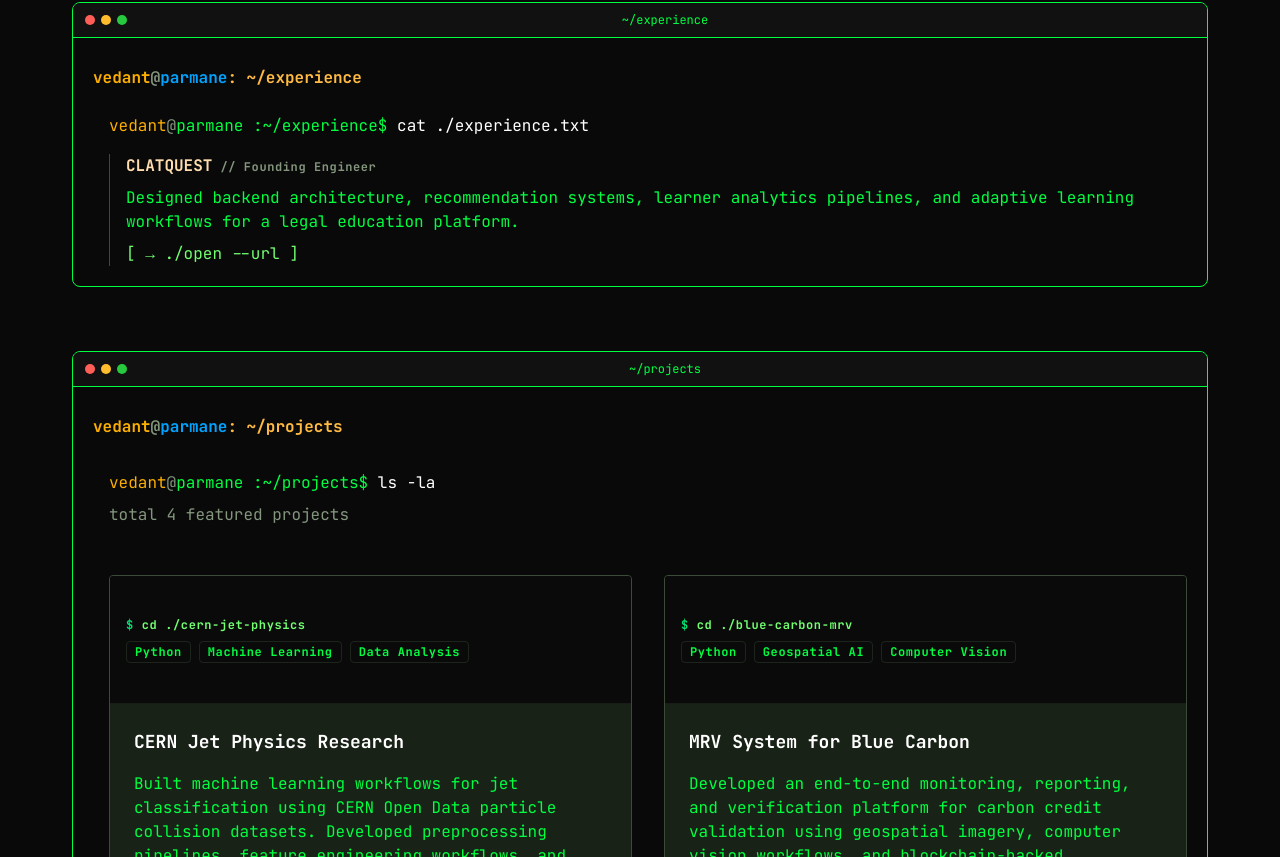
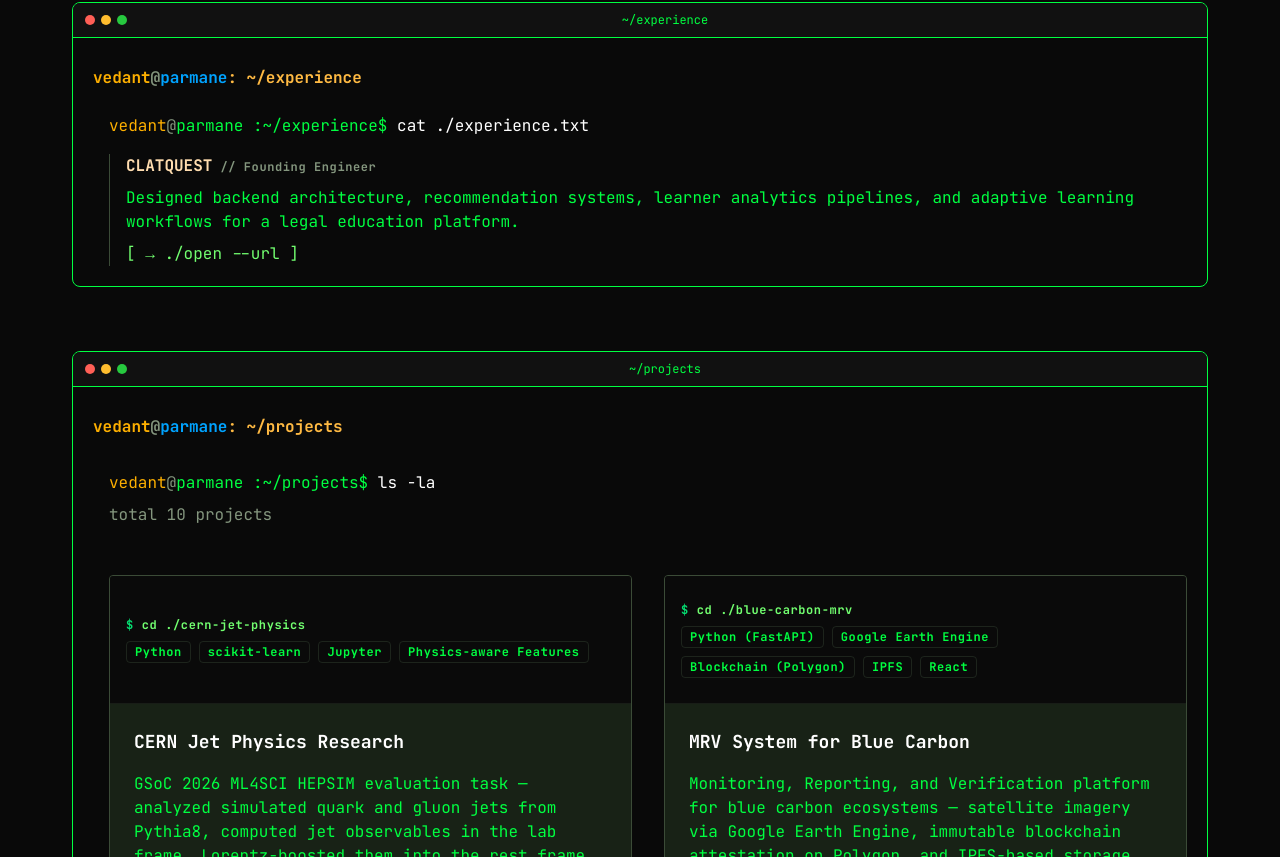
Before and after one commit to narcissus8302-wq/portfolio, a React (Vite) app: page / in a window 1280 px wide. Shown: the part 1943-2800 px from the top of the page. Built offline with nearby package versions, Linux system fonts and the light colour scheme.

Commit message:
feat: list all GitHub repos on portfolio with accurate descriptions and links

```diff
--- a/src/components/ProjectsSection.tsx
+++ b/src/components/ProjectsSection.tsx
@@ -5,8 +5,8 @@ const projects = [
     tag: 'cern-jet-physics',
     title: 'CERN Jet Physics Research',
     description:
-      'Built machine learning workflows for jet classification using CERN Open Data particle collision datasets. Developed preprocessing pipelines, feature engineering workflows, and evaluated models using physics-aware validation approaches.',
-    tech: 'Python, Machine Learning, Data Analysis',
+      'GSoC 2026 ML4SCI HEPSIM evaluation task — analyzed simulated quark and gluon jets from Pythia8, computed jet observables in the lab frame, Lorentz-boosted them into the rest frame, and trained a Gradient Boosting classifier (AUC 0.815) for quark/gluon discrimination.',
+    tech: 'Python, scikit-learn, Jupyter, Physics-aware Features',
     role: 'Research Project',
     github: 'https://github.com/vnparmane/cern_jet_physic',
   },
@@ -14,8 +14,8 @@ const projects = [
     tag: 'blue-carbon-mrv',
     title: 'MRV System for Blue Carbon',
     description:
-      'Developed an end-to-end monitoring, reporting, and verification platform for carbon credit validation using geospatial imagery, computer vision workflows, and blockchain-backed verification concepts.',
-    tech: 'Python, Geospatial AI, Computer Vision',
+      'Monitoring, Reporting, and Verification platform for blue carbon ecosystems — satellite imagery via Google Earth Engine, immutable blockchain attestation on Polygon, and IPFS-based storage forming a transparent carbon-credit pipeline.',
+    tech: 'Python (FastAPI), Google Earth Engine, Blockchain (Polygon), IPFS, React',
     role: 'Developer',
     github: 'https://github.com/vnparmane/MRV_blue_carbon',
   },
@@ -23,10 +23,10 @@ const projects = [
     tag: 'nyay-ai',
     title: 'Nyay AI',
     description:
-      'Built a legal AI platform using Retrieval-Augmented Generation (RAG) for legal document retrieval and case-law analysis. Implemented document chunking, embeddings, retrieval pipelines, and FastAPI backend services.',
-    tech: 'Python, LangChain, FastAPI, RAG, MongoDB',
+      'Legal intelligence and litigation assistant for Indian practitioners — ingests case documents (FIRs, charge sheets, contracts), extracts structured facts via Google Gemini, runs a 5-gate legal viability check (jurisdiction, limitation, arbitration, maintainability, notices), with conversational assistance and legal drafting.',
+    tech: 'Python (FastAPI), PostgreSQL, Google Gemini, WebSockets, React',
     role: 'Developer',
-    github: 'https://github.com/vnparmane/Nyay-Ai',
+    github: 'https://github.com/vnparmane/Legal_Assistant',
   },
   {
     tag: 'adaptive-learning',
@@ -34,6 +34,59 @@ const projects = [
     description:
       'Developed backend services for personalized learning recommendations, adaptive difficulty adjustment, learner analytics, and AI-assisted educational workflows.',
     tech: 'Django, Python, Gemini API',
+    role: 'Developer',
+  },
+  {
+    tag: 'repo-ser',
+    title: 'repo-ser',
+    description:
+      'Deterministic codebase serialization tool for LLM workflows — packs a repository into a canonical manifest with a relative tree view and symbol chunking, and unpacks it back safely with dry-run support. Published on PyPI.',
+    tech: 'Python, CLI, PyPI',
+    role: 'Developer',
+    github: 'https://github.com/vnparmane/repo-ser',
+  },
+  {
+    tag: 'paper-scraper',
+    title: 'Paper Scraper',
+    description:
+      'Research Synthesis Studio — automated paper ingestion from arXiv and Semantic Scholar with query expansion and deduplication, a RAG pipeline for chunking and embedding, and LLM-generated hierarchical survey documents streamed in real time via WebSocket.',
+    tech: 'Python (FastAPI), RAG, arXiv, Semantic Scholar, React',
+    role: 'Developer',
+    github: 'https://github.com/vnparmane/Paper_Scraper',
+  },
+  {
+    tag: 'reddit-reconnaissance',
+    title: 'Reddit-Reconnaissance',
+    description:
+      'Reddit research pipeline — collects and analyzes Reddit data through embeddings-based clustering, token ranking, and deduplication, with results streamed through a Next.js dashboard.',
+    tech: 'Python (FastAPI), Embeddings, Clustering, Next.js',
+    role: 'Developer',
+    github: 'https://github.com/vnparmane/Reddit-Reconnaissance',
+  },
+  {
+    tag: 'git-undigest',
+    title: 'git-undigest',
+    description:
+      'Reconstructs a full repository — folder structure and all — from a GitIngest-style digest file. Streaming parser handles multi-GB digests with constant memory, with path-traversal protection, pluggable formats, and dry-run mode. Published on PyPI.',
+    tech: 'Python, CLI, PyPI',
+    role: 'Developer',
+    github: 'https://github.com/vnparmane/git-undigest',
+  },
+  {
+    tag: 'achilles',
+    title: 'Achilles',
+    description:
+      'Desktop inventory and billing management system — parties, items, godowns, purchases, invoices, payments, and stock tracking backed by SQLAlchemy models, Alembic migrations, and report generation.',
+    tech: 'Python, SQLAlchemy, Qt, SQLite',
+    role: 'Developer',
+    github: 'https://github.com/vnparmane/Achilles',
+  },
+  {
+    tag: 'nyay',
+    title: 'Nyay AI',
+    description:
+      'Legal research platform for navigating Indian law — hybrid BM25 + embedding search over statutes and case law with reranking, citation verification, section classification, and AI-generated explanations and drafts.',
+    tech: 'Python (FastAPI), Hybrid Search, Reranking, LLM',
     role: 'Developer',
   },
 ];
@@ -45,7 +98,7 @@ export function ProjectsSection() {
       <div className="pl-4">
         <span><span className="text-secondary-container">vedant</span><span className="text-outline">@</span><span className="text-primary-container">parmane :~/projects$</span></span>{' '}
         <span className="text-pure-white">ls -la</span>
-        <p className="mt-2 text-outline">total 4 featured projects</p>
+        <p className="mt-2 text-outline">total 10 projects</p>
       </div>
       <div className="grid grid-cols-1 md:grid-cols-2 gap-8 pl-4 mt-4">
         {projects.map((project) => (
```
